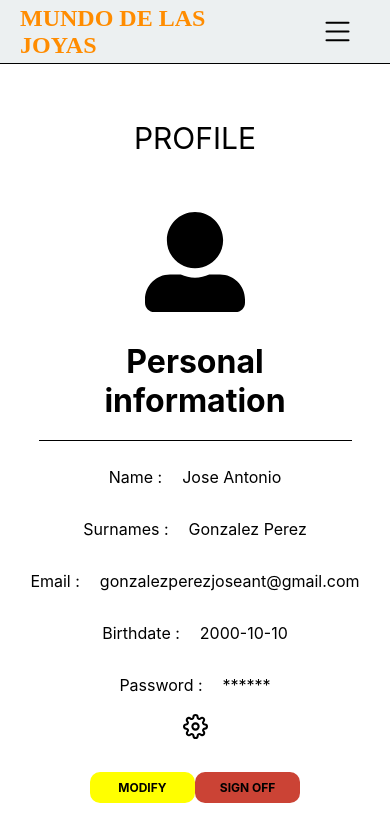
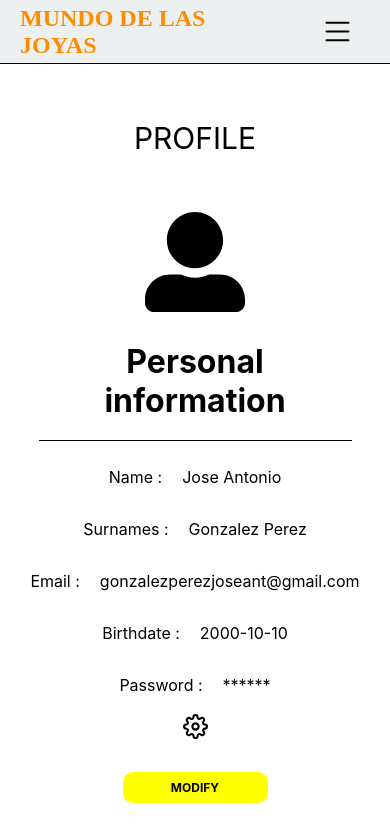
Before and after one commit to joseeantonio/tfg-react, a React (Create React App) app: page /profile in a window 390 px wide. Shown: the top 829 px of the page. Built offline with nearby package versions, Linux system fonts and the light colour scheme.

Commit message:
responsive

```diff
--- a/src/modules/FormModify.jsx
+++ b/src/modules/FormModify.jsx
@@ -39,7 +39,7 @@ const FormModify = ({cliente, width, functionModify}) => {
                 type={"text"}
                 placeholder={t("Nombre")}
                 height="37px"
-                width="30%"
+                width="40%"
                 borderRadius={"5px"}
                 margin={"30px 0px 0px 0px"}
                 onChange={(e) => handleData(e)}
@@ -49,7 +49,7 @@ const FormModify = ({cliente, width, functionModify}) => {
                 type={"text"}
                 placeholder={t("Apellidos")}
                 height="37px"
-                width="30%"
+                width="40%"
                 borderRadius={"5px"}
                 margin={"20px 0px 0px 0px"}
                 onChange={(e) => handleData(e)}
@@ -59,7 +59,7 @@ const FormModify = ({cliente, width, functionModify}) => {
                 type={"date"}
                 onChange={(e) => handleData(e)}
                 height="37px"
-                width="30%"
+                width="40%"
                 borderRadius={"5px"}
                 margin={"20px 0px 0px 0px"}
                 defaultValue={cliente.fecha_nac}
@@ -69,7 +69,7 @@ const FormModify = ({cliente, width, functionModify}) => {
                 type={"email"}
                 placeholder={t("Correo_electronico")}
                 height="37px"
-                width="30%"
+                width="40%"
                 borderRadius={"5px"}
                 margin={"20px 0px 0px 0px"}
                 onChange={(e) => handleData(e)}
@@ -79,7 +79,7 @@ const FormModify = ({cliente, width, functionModify}) => {
                 type={"password"}
                 placeholder={t("Contraseña")}
                 height="37px"
-                width="30%"
+                width="40%"
                 borderRadius={"5px"}
                 margin={"20px 0px 0px 0px"}
                 onChange={(e) => handleData(e)}
@@ -91,7 +91,7 @@ const FormModify = ({cliente, width, functionModify}) => {
                         placeholder={t("Confirmar_contraseña")}
                         type={"password"}
                         height="37px"
-                        width="30%"
+                        width="40%"
                         borderRadius={"5px"}
                         margin={"20px 0px 0px 0px"}
                         onChange={(e) => handleData(e)}
@@ -136,6 +136,10 @@ const Sdiv = styled.div`
     flex-direction: row;
     justify-content: space-between;
     width: 60%;
+    @media (width <=590px) {
+      flex-direction: column;
+      height: 90px;
+    }
   }
 `
 
--- a/src/modules/PersonalInformation.jsx
+++ b/src/modules/PersonalInformation.jsx
@@ -110,6 +110,10 @@ const Sdiv = styled.div`
     flex-direction: row;
     justify-content: space-between;
     width: 60%;
+    @media (width <=590px) {
+      flex-direction: column;
+      height: 90px;
+    }
   }
 
   &.buttons_idioms{
```
